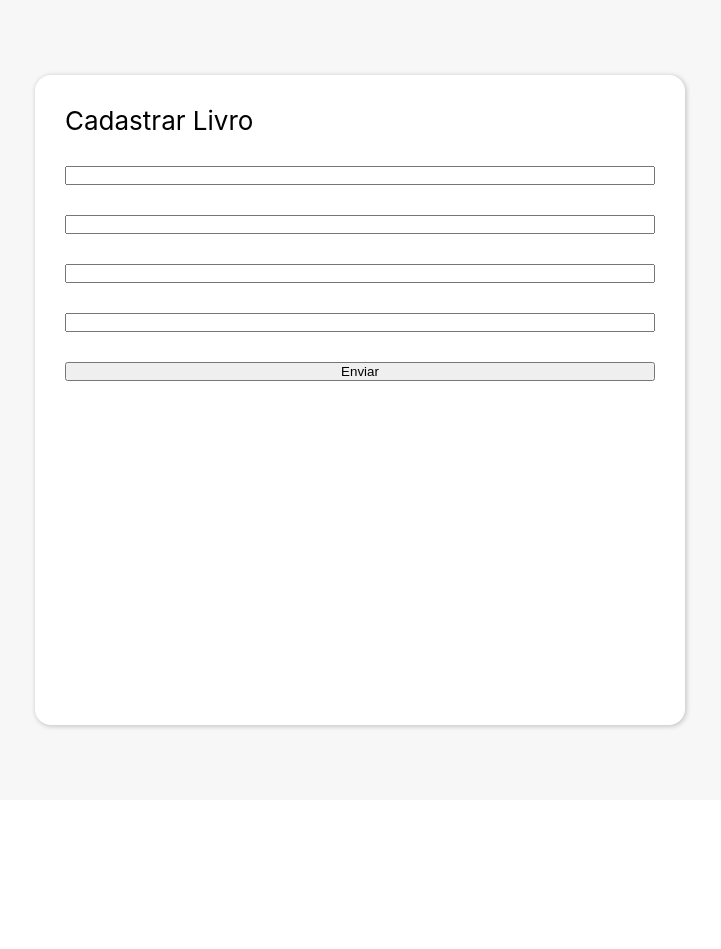
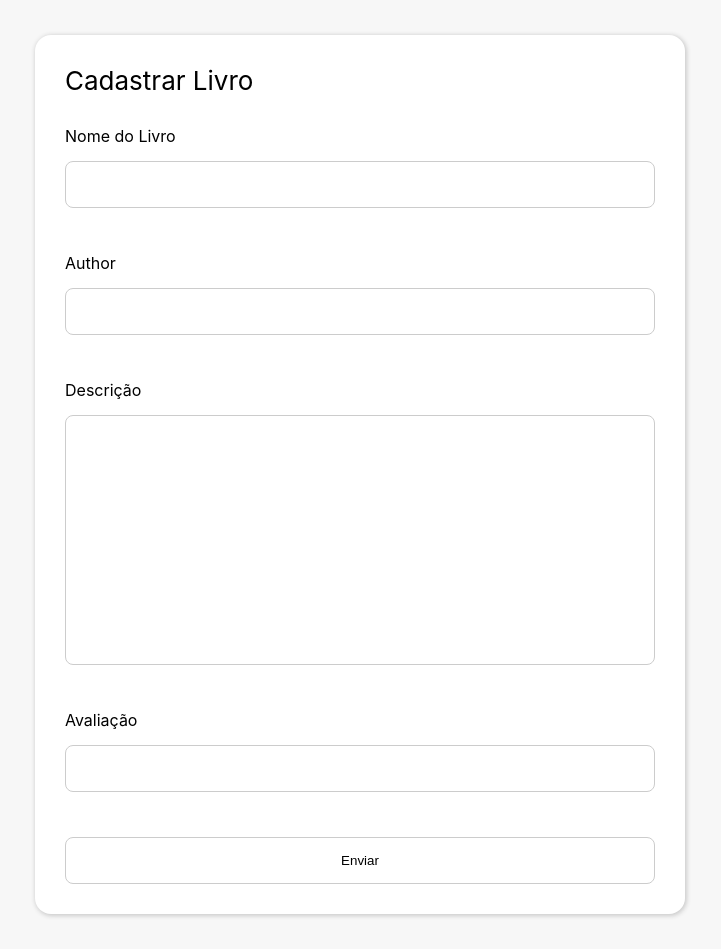
Before and after one commit to Rickson298/CRUD-React-hook-form, a React (Create React App) app: page /new-book in a window 1280 px wide. Shown: the whole page, without its empty margins (280-1001 px from the left). Before the commit the page ends 800 px from the top, so only its background shows below. Built offline with nearby package versions, Linux system fonts and the light colour scheme.

Commit message:
Complete and deploy

```diff
--- /dev/null
+++ b/src/components/book/Book.ts
@@ -0,0 +1,56 @@
+import styled from "styled-components";
+import { IconsBook } from "../pages/bookList/styles";
+
+export const Book = styled.div`
+  display: flex;
+  flex-direction: column;
+  border-radius: 16px;
+  height: 150px;
+  padding: 15px;
+  transition: all ease 0.2s;
+  background: white;
+  box-shadow: 1px 1px 2px 1px #ccc;
+  color: gray;
+  position: relative;
+  &:hover {
+    box-shadow: 1px 1px 7px 1px #ccc;
+  }
+
+  .header-book {
+    width: 100%;
+    height: max-content;
+    margin-bottom: 5px;
+    @media (max-width: 750px) {
+      display: flex;
+      flex-direction: column;
+    }
+  }
+
+  .book-description {
+    height: 100%;
+    text-overflow: ellipsis;
+    @media (max-width: 750px) {
+      font-size: 12px;
+    }
+  }
+
+  .book-name {
+    font-size: 22px;
+    font-weight: 600;
+    margin-right: 15px;
+    @media (max-width: 750px) {
+      font-size: 16px;
+      width: 100%;
+    }
+  }
+
+  .book-author {
+    @media (max-width: 750px) {
+      font-size: 12px;
+    }
+  }
+
+  &:hover ${IconsBook} {
+    opacity: 1;
+  }
+`;
--- /dev/null
+++ b/src/components/icon/Icon.tsx
@@ -0,0 +1,12 @@
+import * as C from "./styles";
+
+interface PropsIcon {
+  icon: JSX.Element;
+  onClick: () => void;
+  color?: string;
+  background?: string;
+}
+
+export const Icon: React.FC<PropsIcon> = ({ icon, ...rest }) => (
+  <C.IconStyled {...rest}>{icon}</C.IconStyled>
+);
--- /dev/null
+++ b/src/components/icon/styles.ts
@@ -0,0 +1,24 @@
+import styled from "styled-components";
+
+interface PropsIconStyled {
+  color?: string;
+  background?: string;
+}
+
+export const IconStyled = styled.button<PropsIconStyled>`
+  border-radius: 50%;
+  display: flex;
+  justify-content: center;
+  align-items: center;
+  transition: all ease 0.2s;
+  color: #ccc;
+  font-size: 18px;
+  width: 30px;
+  height: 30px;
+  border: 1px solid #ccc;
+  cursor: pointer;
+  &:hover {
+    color: ${({ color }) => color || "white"};
+    background: ${({ background }) => background || "gray"};
+  }
+`;
--- a/src/components/pages/bookForm/BookForm.tsx
+++ b/src/components/pages/bookForm/BookForm.tsx
@@ -27,10 +27,10 @@ export const BookForm = () => {
   });
   const navigate = useNavigate();
 
-  const onSubmit = (dataForm: UseFormInputs) => {
+  const onSubmit = async (dataForm: UseFormInputs) => {
     id
-      ? putData(`books/${id}`, dataForm)
-      : postData("books", {
+      ? await putData(`books/${id}`, dataForm)
+      : await postData("books", {
           name: dataForm.name,
           author: dataForm.author,
           description: dataForm.description,
@@ -57,12 +57,27 @@ export const BookForm = () => {
             {id ? "Editar Livro" : "Cadastrar Livro"}
           </span>
         </div>
-        <input type="text" {...register("name")} />
-        {errors.name?.message}
-        <input type="text" {...register("author")} />
-        <input type="text" {...register("description")} />
-        <input type="text" {...register("rating")} />
-        <input type="submit" value="Enviar" />
+        <div className="group-input">
+          <label htmlFor="name">Nome do Livro</label>
+          <input id="name" type="text" {...register("name")} />
+          <span className="message-error">{errors.name?.message}</span>
+        </div>
+        <div className="group-input">
+          <label htmlFor="name">Author</label>
+          <input type="text" {...register("author")} />
+          <span className="message-error">{errors.author?.message}</span>
+        </div>
+        <div className="group-input">
+          <label htmlFor="name">Descrição</label>
+          <textarea {...register("description")} />
+          <span className="message-error">{errors.description?.message}</span>
+        </div>
+        <div className="group-input">
+          <label htmlFor="name">Avaliação</label>
+          <input type="text" {...register("rating")} />
+          <span className="message-error">{errors.rating?.message}</span>
+        </div>
+        <input type="submit" className="submit" value="Enviar" />
       </C.Form>
     </C.Container>
   );
--- a/src/components/pages/bookForm/styles.ts
+++ b/src/components/pages/bookForm/styles.ts
@@ -21,6 +21,54 @@ export const Form = styled.form`
   box-shadow: 1px 1px 4px 1px #ccc;
   background: white;
 
+  .message-error {
+    font-size: 12px;
+    color: red;
+  }
+
+  .submit {
+    background: none;
+    border: 1px solid #ccc;
+    padding: 15px;
+    border-radius: 8px;
+    transition: all ease 0.2s;
+    &:hover {
+      color: white;
+      background: lightBlue;
+      cursor: pointer;
+    }
+  }
+  .group-input {
+    display: flex;
+    flex-direction: column;
+    gap: 15px;
+  }
+
+  textarea {
+    resize: none;
+    width: 100%;
+    height: 250px;
+    overflow: auto;
+    border: 1px solid #ccc;
+    border-radius: 8px;
+    outline: none;
+    padding: 15px;
+  }
+
+  input {
+    border: 1px solid #ccc;
+    padding: 15px;
+    border-radius: 8px;
+    outline: none;
+  }
+
+  textarea,
+  input {
+    &:focus {
+      background: #f5f5f5;
+    }
+  }
+
   .title-form {
     font-size: 26px;
   }
--- a/src/components/pages/bookList/BookList.tsx
+++ b/src/components/pages/bookList/BookList.tsx
@@ -3,8 +3,11 @@ import { useApi } from "../../../hooks/useApi";
 import { AiFillStar } from "react-icons/ai";
 import { BsTrash } from "react-icons/bs";
 import { BiPencil } from "react-icons/bi";
-import styled from "styled-components";
+import { IoIosAdd } from "react-icons/io";
 import { useNavigate } from "react-router-dom";
+import * as C from "./styles";
+import { Book } from "../../book/Book";
+import { Icon } from "../../icon/Icon";
 
 interface DataBooks {
   id: number;
@@ -16,131 +19,6 @@ interface DataBooks {
   updatedAt: string;
 }
 
-export const Container = styled.div`
-  min-width: 100vw;
-  min-height: 100vh;
-  padding: 35px;
-  background: #f7f7f7;
-  display: flex;
-  justify-content: center;
-  align-items: center;
-`;
-
-export const Books = styled.div`
-  min-height: 650px;
-  width: 650px;
-  padding: 30px;
-  display: flex;
-  flex-direction: column;
-  gap: 30px;
-  border-radius: 16px;
-  box-shadow: 1px 1px 4px 1px #ccc;
-  background: white;
-`;
-
-const Stars = styled.div`
-  display: flex;
-  justify-content: end;
-  gap: 5px;
-  height: max-content;
-`;
-
-export const IconsBook = styled.div`
-  position: absolute;
-  display: flex;
-  gap: 10px;
-  top: 15px;
-  right: 15px;
-  transition: all ease 0.2s;
-  opacity: 0;
-`;
-
-interface PropsIconStyled {
-  color?: string;
-  background?: string;
-}
-
-export const IconStyled = styled.button<PropsIconStyled>`
-  border-radius: 50%;
-  display: flex;
-  justify-content: center;
-  align-items: center;
-  transition: all ease 0.2s;
-  color: #ccc;
-  font-size: 18px;
-  width: 30px;
-  height: 30px;
-  border: 1px solid #ccc;
-  cursor: pointer;
-  &:hover {
-    color: ${({ color }) => color || "white"};
-    background: ${({ background }) => background || "gray"};
-  }
-`;
-
-interface PropsIcon extends PropsIconStyled {
-  icon: JSX.Element;
-  onClick: () => void;
-}
-
-export const Icon: React.FC<PropsIcon> = ({ icon, ...rest }) => (
-  <IconStyled {...rest}>{icon}</IconStyled>
-);
-
-export const Book = styled.div`
-  display: flex;
-  flex-direction: column;
-  border-radius: 16px;
-  height: 150px;
-  padding: 15px;
-  transition: all ease 0.2s;
-  background: white;
-  box-shadow: 1px 1px 2px 1px #ccc;
-  color: gray;
-  position: relative;
-  &:hover {
-    box-shadow: 1px 1px 7px 1px #ccc;
-  }
-
-  .header-book {
-    width: 100%;
-    height: max-content;
-    margin-bottom: 5px;
-    @media (max-width: 750px) {
-      display: flex;
-      flex-direction: column;
-    }
-  }
-
-  .book-description {
-    height: 100%;
-    text-overflow: ellipsis;
-    @media (max-width: 750px) {
-      font-size: 12px;
-    }
-  }
-
-  .book-name {
-    font-size: 22px;
-    font-weight: 600;
-    margin-right: 15px;
-    @media (max-width: 750px) {
-      font-size: 16px;
-      width: 100%;
-    }
-  }
-
-  .book-author {
-    @media (max-width: 750px) {
-      font-size: 12px;
-    }
-  }
-
-  &:hover ${IconsBook} {
-    opacity: 1;
-  }
-`;
-
 export const BookList = () => {
   const { getData, data: books, deleteData } = useApi();
   useEffect(() => {
@@ -151,8 +29,8 @@ export const BookList = () => {
   const navigate = useNavigate();
 
   return (
-    <Container>
-      <Books>
+    <C.Container>
+      <C.Books>
         {books.map((book: DataBooks) => (
           <Book>
             <div className="header-book">
@@ -160,14 +38,17 @@ export const BookList = () => {
               <span className="book-author">{book.author}</span>
             </div>
             <div className="book-description">{book.description}</div>
-            <Stars>
+            <C.Stars>
               {Array.from({ length: Number(book.rating) }).map((item) => (
                 <AiFillStar color="gold" />
               ))}
-            </Stars>
-            <IconsBook>
+            </C.Stars>
+            <C.IconsBook>
               <Icon
-                onClick={() => deleteData(`/books/${book.id}`)}
+                onClick={async () => {
+                  await deleteData(`/books/${book.id}`);
+                  getData("/books");
+                }}
                 background="red"
                 icon={<BsTrash />}
               />
@@ -175,10 +56,16 @@ export const BookList = () => {
                 onClick={() => navigate(`/edit-book/${book.id}`)}
                 icon={<BiPencil />}
               />
-            </IconsBook>
+            </C.IconsBook>
           </Book>
         ))}
-      </Books>
-    </Container>
+        <button
+          onClick={() => navigate("/new-book")}
+          className="add-more-button"
+        >
+          <IoIosAdd />
+        </button>
+      </C.Books>
+    </C.Container>
   );
 };
--- /dev/null
+++ b/src/components/pages/bookList/styles.ts
@@ -0,0 +1,62 @@
+import styled from "styled-components";
+
+export const Container = styled.div`
+  min-width: 100vw;
+  min-height: 100vh;
+  padding: 35px;
+  background: #f7f7f7;
+  display: flex;
+  justify-content: center;
+  align-items: center;
+`;
+
+export const Books = styled.div`
+  min-height: 650px;
+  width: 650px;
+  padding: 30px;
+  display: flex;
+  flex-direction: column;
+  gap: 30px;
+  border-radius: 16px;
+  box-shadow: 1px 1px 4px 1px #ccc;
+  background: white;
+
+  .add-more-button {
+    margin-top: auto;
+    background: none;
+    outline: none;
+    cursor: pointer;
+    border-radius: 50%;
+    width: 35px;
+    height: 35px;
+    border: 1px solid #ccc;
+    margin-left: auto;
+    transition: all ease 0.2s;
+    display: flex;
+    justify-content: center;
+    align-items: center;
+    color: gray;
+    font-size: 22px;
+    &:hover {
+      background: lightBlue;
+      color: white;
+    }
+  }
+`;
+
+export const Stars = styled.div`
+  display: flex;
+  justify-content: end;
+  gap: 5px;
+  height: max-content;
+`;
+
+export const IconsBook = styled.div`
+  position: absolute;
+  display: flex;
+  gap: 10px;
+  top: 15px;
+  right: 15px;
+  transition: all ease 0.2s;
+  opacity: 0;
+`;
```
